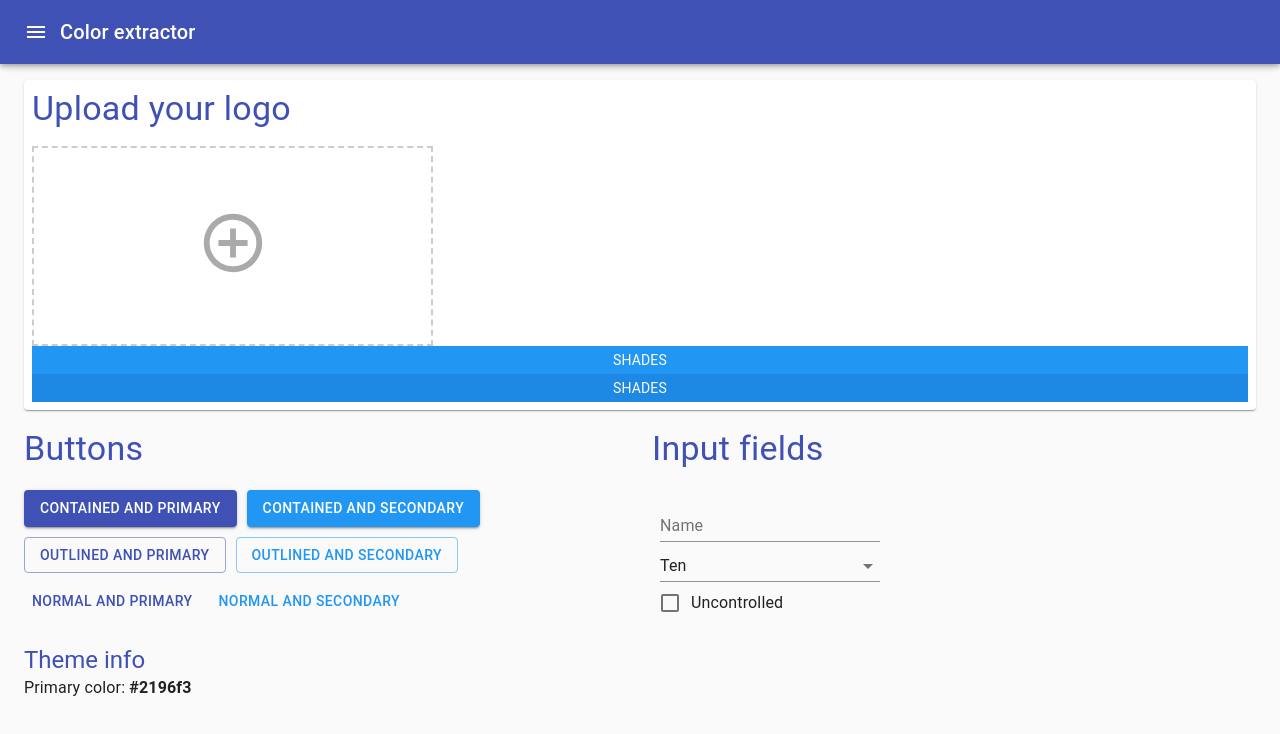
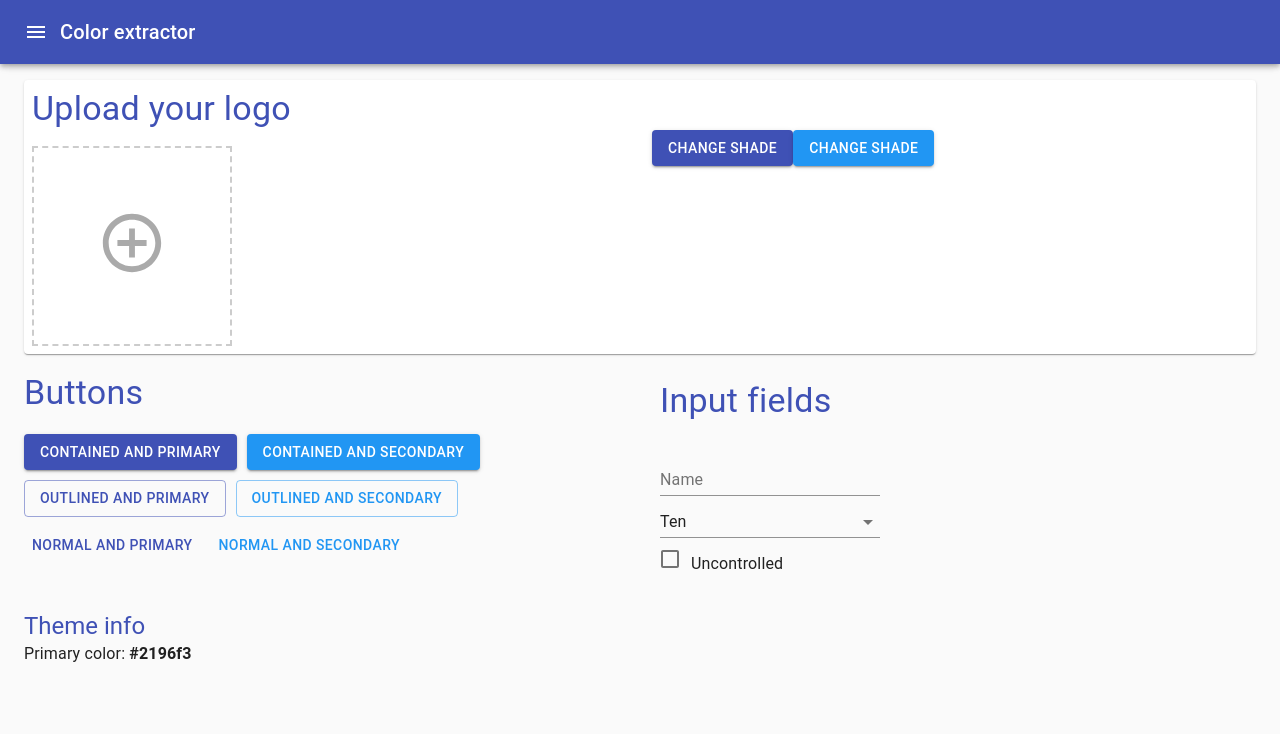
Before and after one commit to giovannimazzuoccolo/color-extractor-mui, a React (Create React App) app: page / in a window 1280 px wide. Shown: the top 734 px of the page. Built offline with nearby package versions, Linux system fonts and the light colour scheme.

Commit message:
added polished

```diff
--- a/package.json
+++ b/package.json
@@ -7,6 +7,7 @@
     "@material-ui/icons": "^4.4.1",
     "colorthief": "^2.3.0",
     "eslint": "^6.3.0",
+    "polished": "^3.4.1",
     "react": "^16.9.0",
     "react-dom": "^16.9.0",
     "react-scripts": "3.1.1",
--- a/src/App.tsx
+++ b/src/App.tsx
@@ -15,8 +15,8 @@ import Grid from "@material-ui/core/Grid";
 import DragAreaPicture from "./dragAreaPicture/DragAreaPicture";
 import { Typography, Paper } from "@material-ui/core";
 import { createStyles, makeStyles, Theme } from "@material-ui/core/styles";
-import ThemeInfo from './themeInfo/ThemeInfo';
-import Shades from './shades/Shades';
+import ThemeInfo from "./themeInfo/ThemeInfo";
+import Shades from "./shades/Shades";
 
 /**
  * TODO:add contrast ratio for accessibility https://polished.js.org/docs/#meetscontrastguidelines
@@ -114,7 +114,8 @@ export default () => {
           <Typography variant="h4" color="primary">
             Upload your logo
           </Typography>
-
+          <Grid container spacing={3}>
+            <Grid item xs={6}>
               {!uploaded && <DragAreaPicture onComplete={imageUploaded} />}
               {uploaded && (
                 <>
@@ -137,8 +138,11 @@ export default () => {
                   <DragAreaPicture onComplete={imageUploaded} small />
                 </>
               )}
-
+            </Grid>
+            <Grid item xs={6}>
               <Shades primaryColor={color} secondaryColor={blue[600]} />
+            </Grid>
+          </Grid>
         </Paper>
         <Grid container spacing={3}>
           <Grid item xs={6}>
--- a/src/inputFields/InputFields.tsx
+++ b/src/inputFields/InputFields.tsx
@@ -15,8 +15,8 @@ const InputFields: React.FunctionComponent = () => {
       root: {
         marginTop: 10
       },
-      button: {
-        marginRight: 10,
+      input: {
+        marginBottom: 10
       },
       formControl: {
         margin: theme.spacing(1),
@@ -29,11 +29,16 @@ const InputFields: React.FunctionComponent = () => {
   const classes = useStyles();
   return (
     <Grid classes={{ root: classes.root }}>
-      <Typography variant="h4" color="primary">
-        Input fields
-      </Typography>
       <FormControl className={classes.formControl}>
-        <TextField id="standard-name" label="Name" margin="normal" />
+        <Typography variant="h4" color="primary" className={classes.input}>
+          Input fields
+        </Typography>
+        <TextField
+          id="standard-name"
+          label="Name"
+          margin="normal"
+          className={classes.input}
+        />
 
         <Select
           value={10}
@@ -46,12 +51,12 @@ const InputFields: React.FunctionComponent = () => {
           <MenuItem value={20}>Twenty</MenuItem>
           <MenuItem value={30}>Thirty</MenuItem>
         </Select>
+
         <FormControlLabel
-        control={<Checkbox value="checkedC" />}
-        label="Uncontrolled"
-      />
+          control={<Checkbox value="checkedC" className={classes.input} />}
+          label="Uncontrolled"
+        />
       </FormControl>
-
     </Grid>
   );
 };
--- a/src/shades/Shades.tsx
+++ b/src/shades/Shades.tsx
@@ -1,4 +1,5 @@
 import * as React from "react";
+import Button from '@material-ui/core/Button'
 
 interface IProps {
   primaryColor: string;
@@ -6,22 +7,16 @@ interface IProps {
 }
 
 const Palette: React.FunctionComponent<IProps> = (props: IProps) => {
-  const SinglePalette = (props: { color: string }) => {
-    const { color } = props;
-    return <div style={{
-      minWidth: '200px',
-      backgroundColor: color,
-      color: '#fff',
-      padding: '4px 0px',
-      textAlign: 'center',
-      textTransform: 'uppercase'
-    }}>Shades</div>;
+  const SinglePalette = (props: { name:"primary"|"secondary" }) => {
+    const { name } = props;
+    return <Button color={name} variant="contained" >
+    Change Shade</Button>;
   };
 
   return (
     <div>
-      <SinglePalette color={props.primaryColor} />
-      <SinglePalette color={props.secondaryColor} />
+      <SinglePalette name="primary" />
+      <SinglePalette name="secondary"/>
     </div>
   );
 };
```
Also changed, not shown: 1 other file (tests, documents, lock files or other folders). Lines whose indentation alone changed are shown as unchanged.
